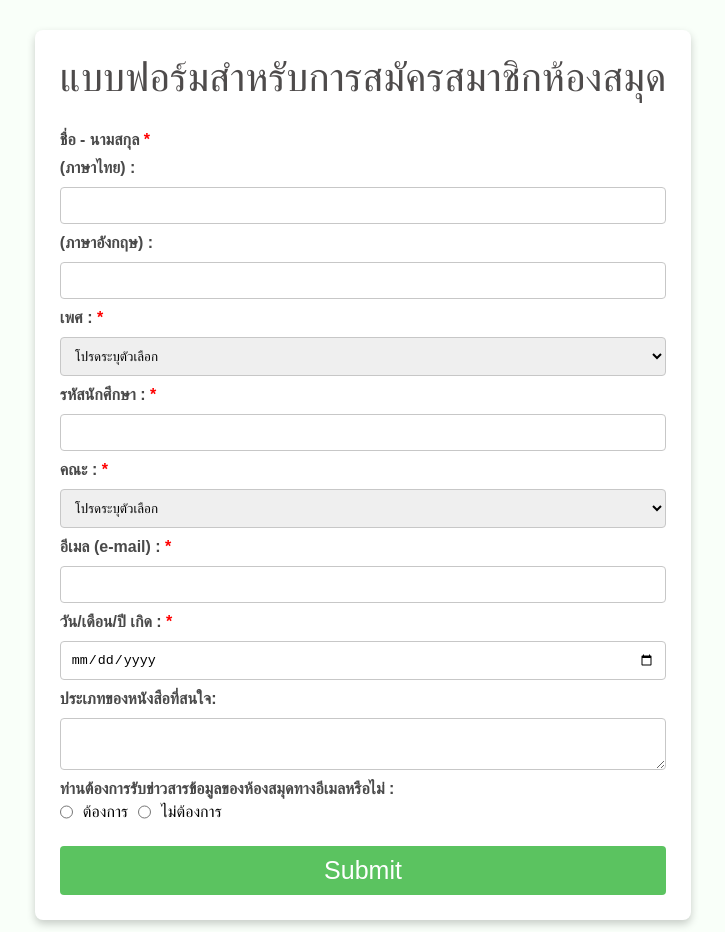
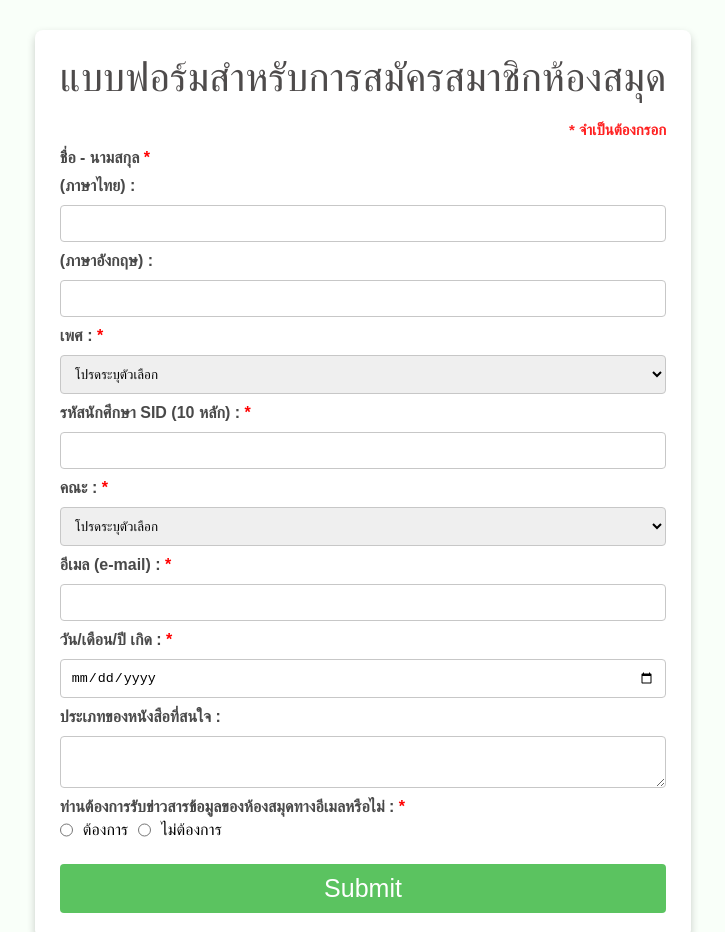
Before and after one commit to chatchapornangkanarungrat/6709616418_LibraryMembershipApplicationForm, a plain HTML site: page index.html in a window 1280 px wide. Shown: the top 932 px of the page, without its empty margins (277-1002 px from the left). Drawn offline with Linux system fonts and the light colour scheme.

Commit message:
Add more specific required answer

```diff
--- a/index.html
+++ b/index.html
@@ -10,6 +10,7 @@
 <body>
 <form>
     <legend> แบบฟอร์มสำหรับการสมัครสมาชิกห้องสมุด </legend>
+    <h1> * จำเป็นต้องกรอก</h1>
         <label for="Name"> ชื่อ - นามสกุล <span>*</span></label>
         <label for="Name"> (ภาษาไทย) :</label>
         <input type="text" id="name" name="THname" >
@@ -25,7 +26,7 @@
             <option value="other">อื่นๆ</option>
         </select>
 
-        <label for="sid">รหัสนักศึกษา : <span>*</span> </label>
+        <label for="sid">รหัสนักศึกษา SID (10 หลัก) : <span>*</span> </label>
         <input type="text" name="sid" required>
 
         <label for="faculty"> คณะ : <span>*</span></label>
@@ -58,13 +59,13 @@
         <label>วัน/เดือน/ปี เกิด : <span>*</span></label>
         <input type="date" id="date" name="date" required>
 
-        <label for="interest">ประเภทของหนังสือที่สนใจ:</label>
+        <label for="interest">ประเภทของหนังสือที่สนใจ :</label>
             <textarea name="book" > </textarea>
 
-        <label for="updates">ท่านต้องการรับข่าวสารข้อมูลของห้องสมุดทางอีเมลหรือไม่ :</label>
+        <label for="updates">ท่านต้องการรับข่าวสารข้อมูลของห้องสมุดทางอีเมลหรือไม่ : <span>*</span></label>
             <div class="radio">
-                <input type="radio" name="updates" value="yes" required> ต้องการ
-                <input type="radio" name="updates" value="no" required> ไม่ต้องการ
+                <input type="radio" name="news" value="yes" required> ต้องการ
+                <input type="radio" name="news" value="no" required> ไม่ต้องการ
             </div>
 
             <button type="submit">Submit</button>
--- a/mystyle.css
+++ b/mystyle.css
@@ -1,7 +1,6 @@
 * {
     margin: 0;
     padding: 0;
-    box-sizing: border-box;
 }
 
 body
@@ -30,6 +29,14 @@ legend
     color: #4e4b4b;
     margin-bottom: 20px;
     font-size: 40px;
+}
+
+h1 {
+    font-size: 15px;
+    color: rgba(255, 0, 0, 0.871);
+    text-align: end;
+    padding: 0;
+    margin: 0;
 }
 
 label
```
